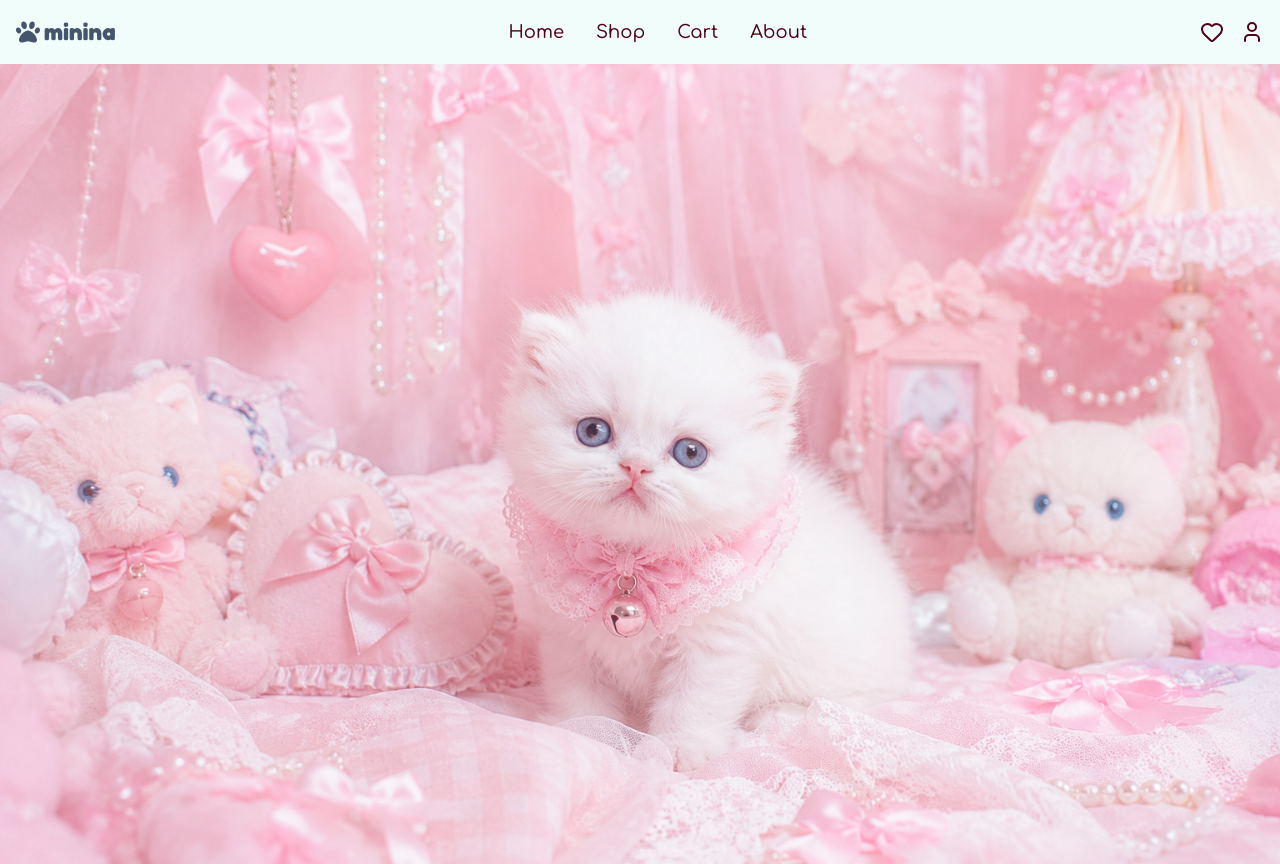
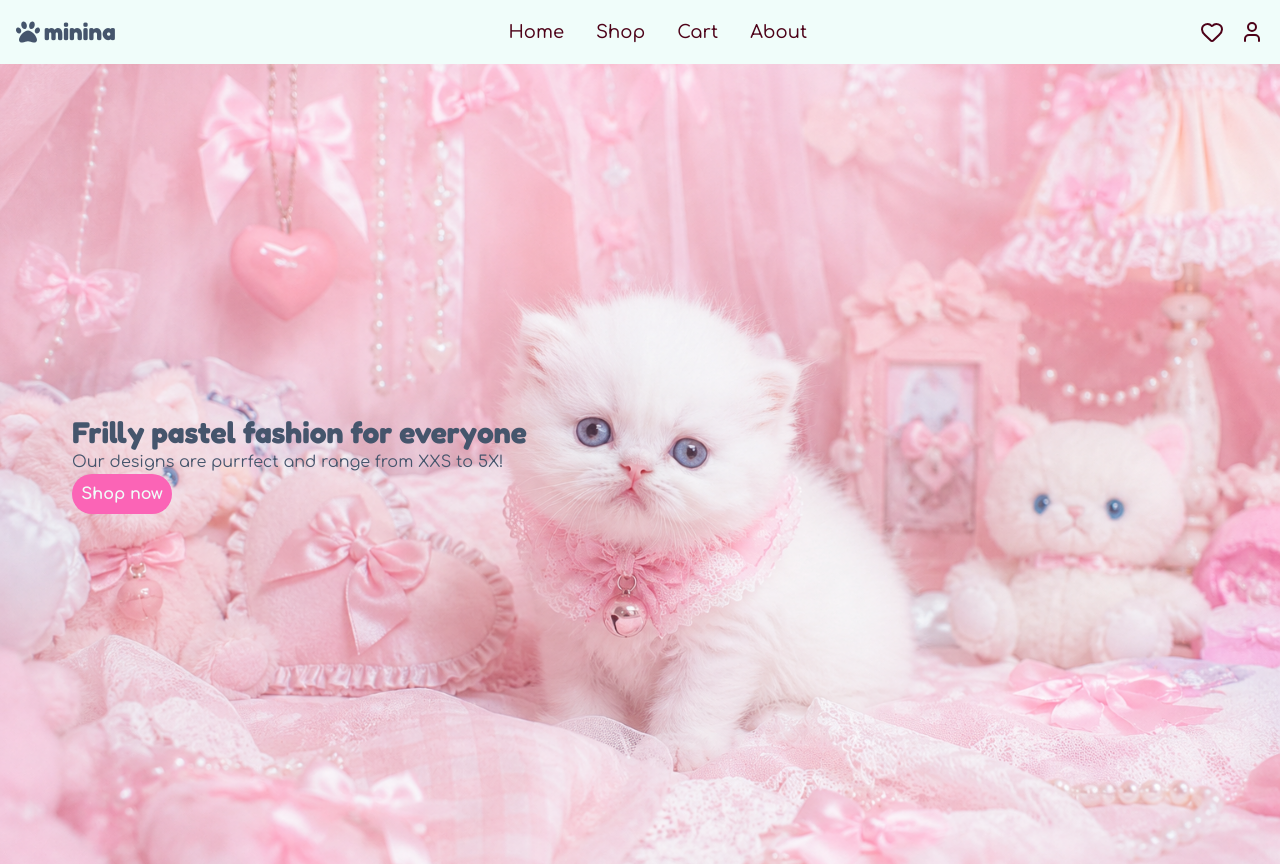
Before and after one commit to schismatiic/shopping-cart, a React (Vite) app: page / in a window 1280 px wide. Built offline with nearby package versions, Linux system fonts and the light colour scheme.

Commit message:
Hero created

```diff
--- a/src/components/ErrorPage.jsx
+++ b/src/components/ErrorPage.jsx
@@ -5,10 +5,9 @@ const ErrorPage = () => {
   return (
     <div>
       <Navbar />
-      <div className="flex flex-col justify-center items-center mt-5 text-lg">
-        <p>Oh no, this route doesn't exist!</p>
+      <div className="flex flex-col justify-center items-center mt-5 text-lg p-4">
         <p>
-          You can go back to the home page by{" "}
+          Oh no, this route doesn't exist! You can go back to the home page by{" "}
           <Link to="/" className="text-blue-400 cursor-pointer">
             clicking here
           </Link>{" "}
--- a/src/components/Hero.jsx
+++ b/src/components/Hero.jsx
@@ -1,4 +1,24 @@
+import { Link } from "react-router";
+
 const Hero = () => {
-  return <section id="hero"></section>;
+  return (
+    <section
+      className="flex justify-center text-center md:text-start flex-col text-slate-600 items-center md:items-start"
+      id="hero"
+    >
+      <h2 className="md:ml-18  font-heading font-black text-3xl">
+        Frilly pastel fashion for everyone
+      </h2>
+      <p className="md:ml-18">
+        Our designs are purrfect and range from XXS to 5X!
+      </p>
+      <Link
+        className="md:ml-18 text-center cursor-pointer bg-pink-400 hover:bg-pink-500 text-teal-50 w-25 p-2 rounded-3xl font-bold"
+        to="/shop"
+      >
+        Shop now
+      </Link>
+    </section>
+  );
 };
 export default Hero;
--- a/src/index.css
+++ b/src/index.css
@@ -32,6 +32,9 @@ h1 {
   background-position: center;
   background-repeat: no-repeat;
 }
+a {
+  cursor: pointer;
+}
 /*
 bg: pink-50       #fdf2f8
 surface: white    #ffffff
```
